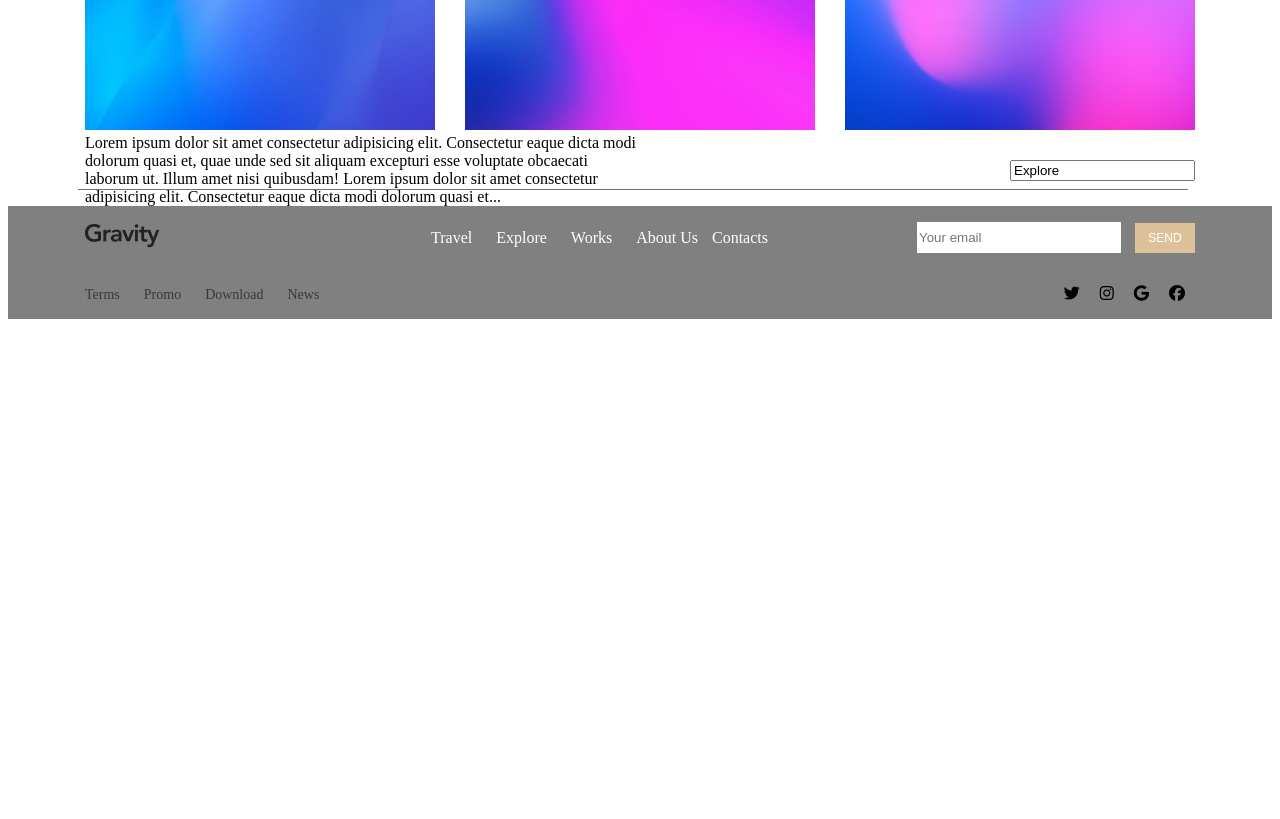
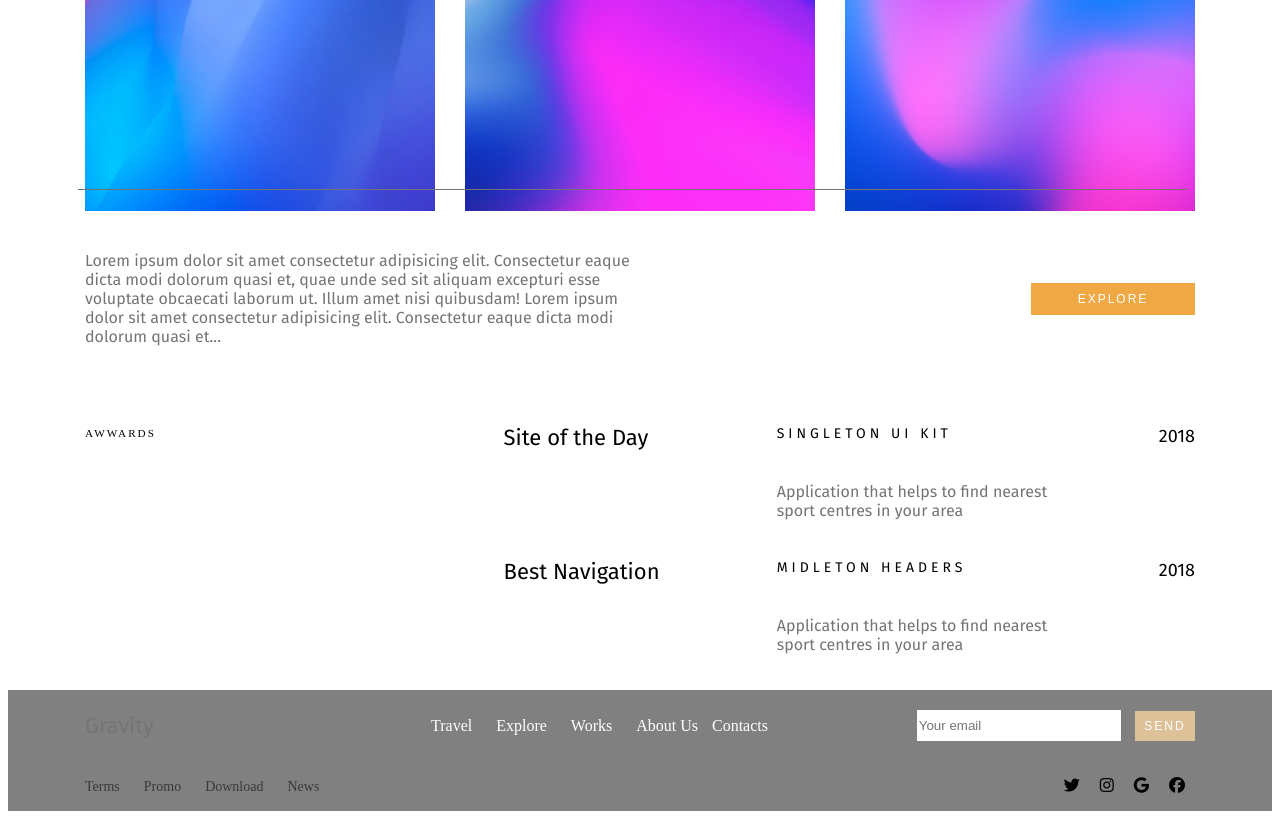
Before and after one commit to topmailtv/SK-training, a plain HTML site: page Homeworks/Homework3/Task1/index.html in a window 1280 px wide. Shown: the part 1220-2039 px from the top of the page. Before the commit the page ends 1547 px from the top, so only its background shows below. Drawn offline with Linux system fonts and the light colour scheme.

Commit message:
update Homework3-Task1

```diff
--- a/Homeworks/Homework3/Task1/css/style.css
+++ b/Homeworks/Homework3/Task1/css/style.css
@@ -1,5 +1,12 @@
+
+
 .body{
-    font-family: 'Segoe UI', Tahoma, Geneva, Verdana, sans-serif;
+    font-family: 'Fira Sans', sans-serif;
+}
+p{
+    color: rgb(117, 116, 116);
+    font-size: 1em;
+    font-family: 'Fira Sans', sans-serif;
 }
 .wrapper{
     min-height: 100%;
@@ -19,10 +26,10 @@
     justify-content: space-between;
     height: 120px;
     align-items: center;
-    /* border: 1px solid grey; */
+
 }
 .header__menu{
-    /* border: 3px solid red; */
+
     flex: 0 1 33.333%;
     text-align: center;
 
@@ -66,12 +73,14 @@
 }
 .placeholder__item_text{
     flex: 0 1 100%;
+    padding: 10px 0px 50px 0px;
 }
 .placeholder2__row{
     display: flex;
     flex-wrap: wrap;
     justify-content: space-between;
     align-items: center;
+    margin: 0px 0px 50px 0px;
 }
 .placeholder2__img {
     flex: 0 1 33.333%;
@@ -100,12 +109,90 @@
 .placeholder2__item_text{
     flex: 0 1 50%;
     text-align: left;
+    margin: 20px 10px 10px 0px;
 }
 .placeholder2__item_button{
     flex: 0 1 50%;
     text-align: right;
+    margin: 20px 0px 10px -20px;
+}
+#placeholder2_sendbtn{
+    background: rgb(240, 168, 69);
+    width: 160px;
+    height: 30px;
+    color:white;
+    font-size: 12px;
+    border: 0px;
+    text-transform: uppercase;
+    letter-spacing: 2px;
+    text-align: center;
 }
 
+.awwards__row{
+    display: flex;
+
+}
+.awwards__logo{
+   padding: 5px 50px 5px 0px;
+   text-transform: uppercase;
+   font-size: 0.7em;
+   letter-spacing: 2px;
+}
+.awwards__column_left{
+    display: flex;
+    width: 40%;
+}
+.awwards__column_right{
+display: flex;
+   flex-direction: column;
+   padding: 0px;
+}
+.awwards__box{
+    display: flex;
+    margin: 0px 0px 20px 0px;
+}
+.awwards__title{
+    flex: 0 1 50%;
+    font-weight: 500;
+    font-size: 22px;
+    font-family: 'Fira Sans', sans-serif;
+    line-height: 32px;
+    font-style: normal;
+}
+.awwards__subtitle{
+    display: flex;
+    flex-direction: column;
+
+
+}
+.awwards__subtitle_title {
+    padding: 0px 10px;
+    margin: 0px 20px 20px 30px;
+    font-weight:500;
+    font-size: 14px;
+    letter-spacing: 4px;
+    text-transform: uppercase;
+    font-family: Fira Sans;
+font-style: normal;
+line-height: 24px;
+color: black;
+
+}
+.awwards__subtitle_text{
+    padding: 0px 10px;
+    margin: 0px 30px;
+
+}
+.awwards__date{
+  padding: 0px;
+    margin: 0px;
+    flex: 0 1 20%;
+    font-size:18px;
+    text-align: right;
+    font-family: 'Fira Sans', sans-serif;
+    line-height: 28px;
+    font-style: normal;
+}
 .footer{
     background-color: grey;
     flex: 1 1 auto;
@@ -129,6 +216,12 @@
 .footer__bottom_logo{
     flex: 0 1 25%;
     text-align: left;
+
+}
+.footer__bottom_logo{
+   font-size: 22px;
+    color: white;
+
 }
 .footer__bottom_list li{
     display: inline-flex;
@@ -163,6 +256,8 @@
     color:white;
     font-size: 12px;
     border: 0px;
+    letter-spacing: 2px;
+    text-align: center;
 }
 
 .footer__bottom_list2{
--- a/Homeworks/Homework3/Task1/index.html
+++ b/Homeworks/Homework3/Task1/index.html
@@ -7,6 +7,8 @@
     <meta name="viewport" content="width=device-width, initial-scale=1.0">
     <script src="https://kit.fontawesome.com/9457b5291f.js" crossorigin="anonymous"></script>
     <title>Homework3 | Task1 | Flex</title>
+    <link rel="preconnect" href="https://fonts.gstatic.com">
+    <link href="https://fonts.googleapis.com/css2?family=Fira+Sans&display=swap" rel="stylesheet">
     <link rel="stylesheet" href="css/style.css">
 </head>
 
@@ -77,7 +79,7 @@
                         <div class="placeholder2__img_r">
                             <img src="./img/Placeholder_r.png" alt="Placeholder_r">
                         </div>
-                        <div class="placeholder2__item_text">Lorem ipsum dolor sit amet consectetur adipisicing elit.
+                        <div class="placeholder2__item_text"><p>Lorem ipsum dolor sit amet consectetur adipisicing elit.
                             Consectetur
                             eaque
                             dicta modi dolorum quasi et, quae unde sed sit aliquam excepturi esse voluptate obcaecati
@@ -86,37 +88,103 @@
                             Illum amet nisi quibusdam! Lorem ipsum dolor sit amet consectetur adipisicing elit.
                             Consectetur
                             eaque
-                            dicta modi dolorum quasi et...</div>
-                        <div class="placeholder2__item_button"><input type="btn" value="Explore"></div>
+                            dicta modi dolorum quasi et...</p></div>
+                        <div class="placeholder2__item_button"><input id="placeholder2_sendbtn" type="btn"
+                                value="Explore"></div>
                     </div>
                 </div>
 
+            </div>
+            <div class="awwards">
+                <div class="container">
+                    <div class="awwards__row">
+                        <div class="awwards__column_left">
+                            <div class="awwards__logo">
+                                Awwards
+                            </div>
+                        </div>
+                        <div class="awwards__column_right">
+                            <div class="awwards__box">
+                                <div class="awwards__title">
+                                    Site of the Day
+                                </div>
+                                <div class="awwards__subtitle">
+                                    <div class="awwards__subtitle_title">Singleton UI Kit</div>
+
+                                    <div class="awwards__subtitle_text">
+                                        <p>Application that helps to find nearest sport centres
+                                            in your area</p>
+                                    </div>
+                                </div>
+                                <div class="awwards__date">
+                                    2018
+                                </div>
+                            </div>
+                            <div class="awwards__box">
+                                <div class="awwards__title">
+                                    Best Navigation
+                                </div>
+                                <div class="awwards__subtitle">
+                                    <div class="awwards__subtitle_title">Midleton Headers</div>
+
+                                    <div class="awwards__subtitle_text"><p>
+                                        Application that helps to find nearest sport centres
+                                        in your area</p>
+                                    </div>
+                                </div>
+                                <div class="awwards__date">
+                                    2018
+                                </div>
+                            </div>
+                        </div>
+                    </div>
+                </div>
+            </div>
         </div>
         <div class="footer">
             <div class="container">
                 <div class="footer__row">
 
                     <div class="footer__bottom_logo">
-                            <img src="./img/Logo.png" alt="">
+                        <!-- <img src="./img/Logo.png" alt=""> -->
+                        <p>Gravity</p>
                     </div>
                     <ul class="footer__bottom_list">
-                            <li><link rel="stylesheet" href="#">Travel</li>
-                            <li><link rel="stylesheet" href="#">Explore</li>
-                            <li><link rel="stylesheet" href="#">Works</li>
-                            <li><link rel="stylesheet" href="#">About Us</li>
-                            <li><link rel="stylesheet" href="#">Contacts</li>
+                        <li>
+                            <link rel="stylesheet" href="#">Travel
+                        </li>
+                        <li>
+                            <link rel="stylesheet" href="#">Explore
+                        </li>
+                        <li>
+                            <link rel="stylesheet" href="#">Works
+                        </li>
+                        <li>
+                            <link rel="stylesheet" href="#">About Us
+                        </li>
+                        <li>
+                            <link rel="stylesheet" href="#">Contacts
+                        </li>
                     </ul>
                     <div class="footer__bottom_sendmail">
                         <form action="#" method="POST">
-                                <p><input id="footer_mailfield" placeholder="Your email" type="email address"> <input id="footer_sendbtn" type="submit"
-                                        value="SEND"></p>
+                            <p><input id="footer_mailfield" placeholder="Your email" type="email address"> <input
+                                    id="footer_sendbtn" type="submit" value="SEND"></p>
                         </form>
                     </div>
                     <ul class="footer__bottom_list2">
-                            <li><link rel="stylesheet" href="#">Terms</li>
-                            <li><link rel="stylesheet" href="#">Promo</li>
-                            <li><link rel="stylesheet" href="#">Download</li>
-                            <li><link rel="stylesheet" href="#">News</li>
+                        <li>
+                            <link rel="stylesheet" href="#">Terms
+                        </li>
+                        <li>
+                            <link rel="stylesheet" href="#">Promo
+                        </li>
+                        <li>
+                            <link rel="stylesheet" href="#">Download
+                        </li>
+                        <li>
+                            <link rel="stylesheet" href="#">News
+                        </li>
                     </ul>
 
                     <div class="footer__social_box">
@@ -134,7 +202,7 @@
         </div>
     </div>
 
-    </div>
+
 
 </body>
 
```
Lines whose indentation alone changed are shown as unchanged.
